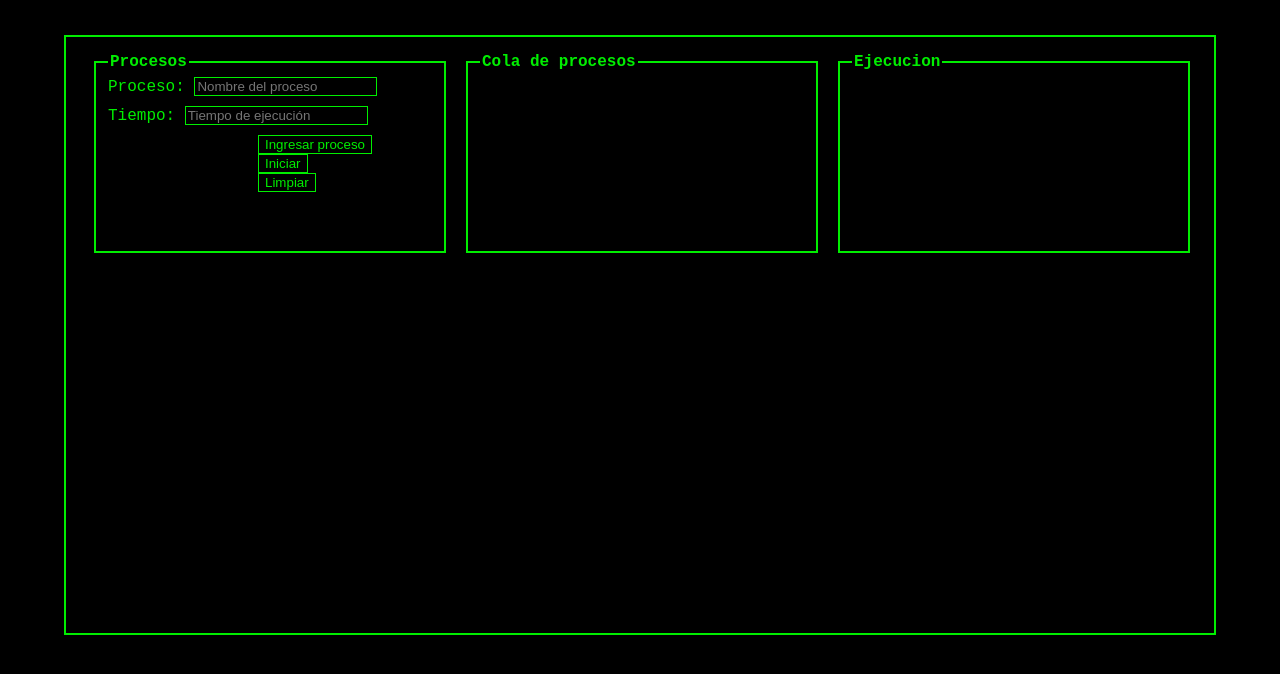
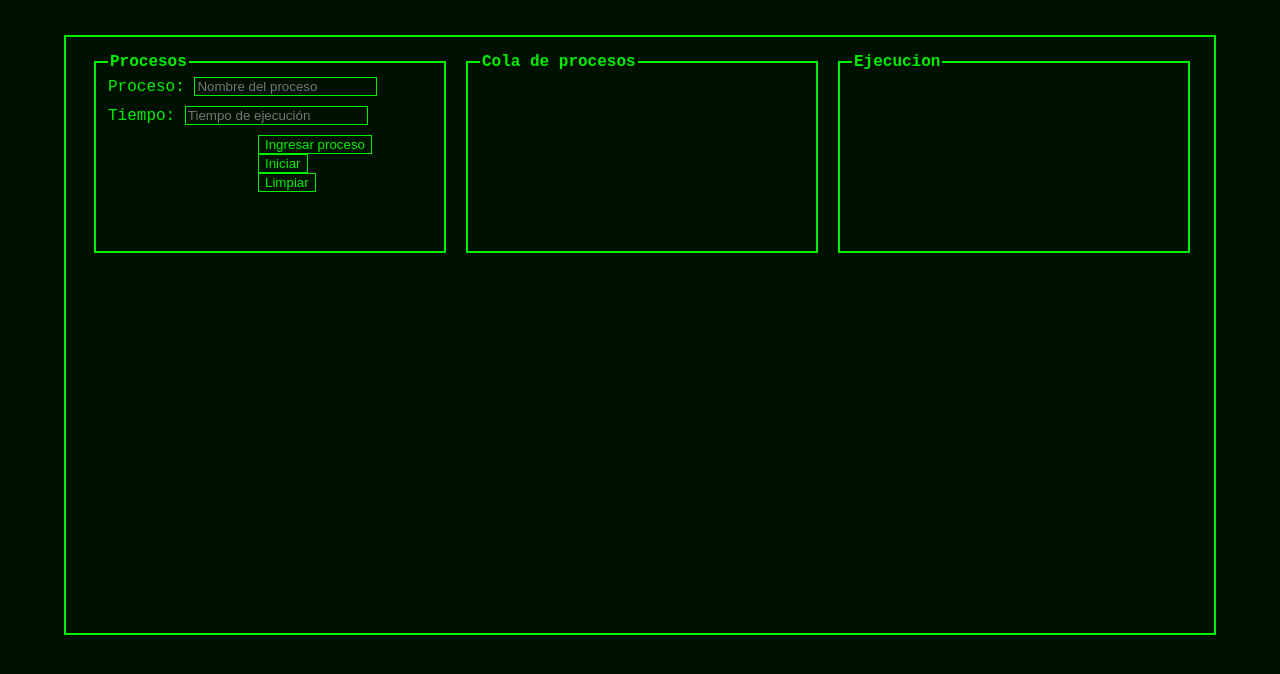
Before and after one commit to msh-dv/algoritmo-sjf, a plain HTML site: page index.html in a window 1280 px wide. Drawn offline with Linux system fonts and the light colour scheme.

Commit message:
updated style

```diff
--- a/css/styles.css
+++ b/css/styles.css
@@ -1,11 +1,28 @@
 :root {
-  --bg-color:#000;
+  --bg-color:#010;
   --fg-color:#0e0;
+  --sfg-color:#0c0;
 }
+
+::-webkit-scrollbar {
+  width: 5px;
+}
+::-webkit-scrollbar-track {
+  background: var(--bg-color);
+}
+::-webkit-scrollbar-thumb {
+  background: var(--fg-color);
+}
+::-webkit-scrollbar-thumb:hover {
+  background: var(--sfg-color);
+}
+
 
 *{
   box-sizing: border-box;
 }
+
+
 
 body {
   font-family: monospace;
```
